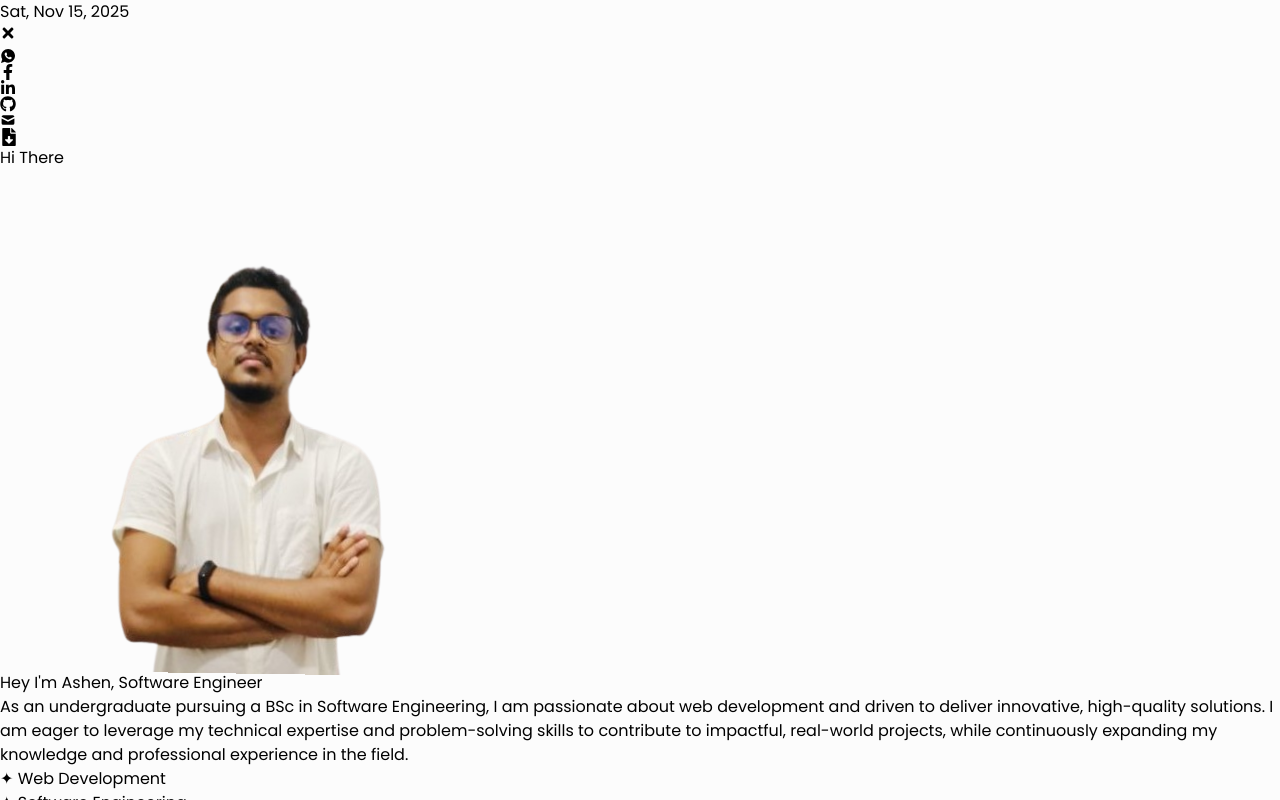
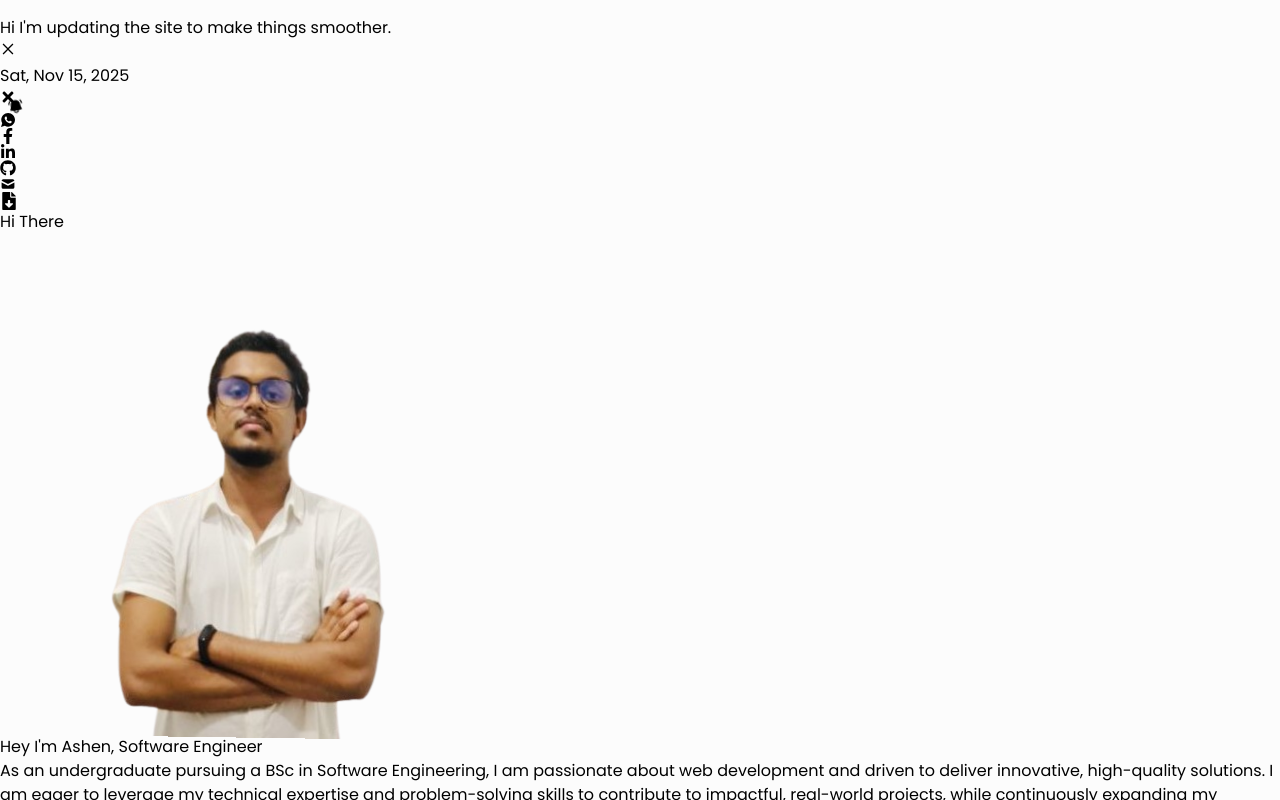
Before and after one commit to Ashen-sam/AshenSam-Portfolio-v2, a React (Vite) app: page / in a window 1280 px wide. Shown: the top 800 px of the page. Built offline with nearby package versions, Linux system fonts and the light colour scheme; a web font is replaced by a local one.

Commit message:
feat : alert message creation and ui improvements

```diff
--- a/src/App.jsx
+++ b/src/App.jsx
@@ -8,6 +8,7 @@ import AboutMe from "./components/title";
 import Footer from "./footer";
 import pageLogo from '../public/logo3.png'
 import SmoothScroll from "./components/SmoothScroll";
+import { AlertMessage } from "./components/AlertMessage";
 
 const App = () => {
   const [showSplash, setShowSplash] = useState(true);
@@ -20,7 +21,6 @@ const App = () => {
   return (
     <ThemeProvider>
       <SmoothScroll />
-
       <div className="relative min-h-screen overflow-hidden">
         <AnimatePresence mode="wait">
           {showSplash && (
@@ -79,6 +79,8 @@ const App = () => {
 
         {!showSplash && (
           <>
+            <AlertMessage />
+
             <motion.div animate={{
 
             }} className=" top-4 text-xs fixed right-8  shadow-sm border p-2 rounded-xl bg-white  z-10   font-medium ">
--- /dev/null
+++ b/src/components/AlertMessage.jsx
@@ -0,0 +1,40 @@
+import { useState } from "react";
+import { motion, AnimatePresence } from "framer-motion";
+import { AiOutlineWarning, AiOutlineClose } from "react-icons/ai";
+import { HiMiniBellAlert } from "react-icons/hi2";
+
+export const AlertMessage = ({ message = "Hi I'm updating the site to make things smoother." }) => {
+    const [visible, setVisible] = useState(true);
+
+    return (
+        <AnimatePresence>
+            {visible && (
+                <motion.div
+                    initial={{ opacity: 0, y: -20 }}
+                    animate={{ opacity: 1, y: 0 }}
+                    exit={{ opacity: 0, y: -20 }}
+                    transition={{ duration: 0.3 }}
+                    className="fixed top-4 left-0 right-0 mx-auto w-[calc(100%-2rem)] max-w-2xl text-center bg-red-50 border-l-4 border-red-400 shadow-lg rounded-md flex items-center justify-between px-4 py-3 z-50"
+                >
+                    <div className="flex items-center gap-3">
+                        <motion.div
+                            animate={{ rotate: [-10, 10, -10] }}
+                            transition={{ duration: 1, repeat: Infinity, ease: "easeInOut" }}
+                        >
+                            <HiMiniBellAlert className="text-red-500 w-5 h-5" />
+                        </motion.div>
+
+
+                        <span className="text-red-800 text-sm">{message}</span>
+                    </div>
+                    <button
+                        onClick={() => setVisible(false)}
+                        className="text-red-500 hover:text-red-700 transition-colors"
+                    >
+                        <AiOutlineClose className="w-4 h-4" />
+                    </button>
+                </motion.div>
+            )}
+        </AnimatePresence>
+    );
+};
--- a/src/components/title/index.jsx
+++ b/src/components/title/index.jsx
@@ -11,7 +11,7 @@ const AboutMe = () => {
     const stats = [
         { label: "Age", value: 24 },
         { label: "Projects(Pe & Ac)", value: "15" },
-        { label: "Industry Experience", value: "1" },
+        { label: "Industry Experience", value: "1y" },
         { label: "Development Experience", value: "2" },
     ];
 
```
